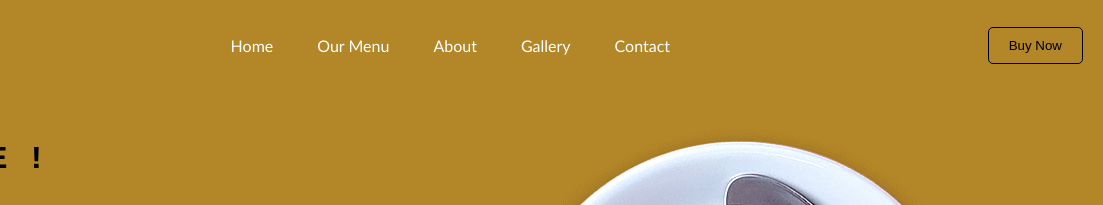
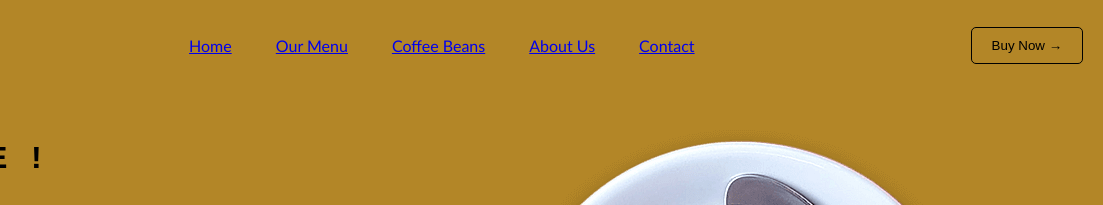
Before and after one commit to OnlineOreo/cafecoffee, a plain HTML site: page index.html in a window 1280 px wide. Shown: the top 205 px of the page, 177-1280 px from the left. Drawn offline with Linux system fonts and the light colour scheme.

```diff
--- a/index.html
+++ b/index.html
@@ -1,25 +1,27 @@
 <!DOCTYPE html>
 <html lang="en">
+
 <head>
   <meta charset="UTF-8" />
   <meta name="viewport" content="width=device-width, initial-scale=1.0" />
   <link rel="stylesheet" href="style.css" />
   <title>Document</title>
 </head>
+
 <body>
-    <div class="container">
+  <div id="nav" class="container">
     <div class="navbar">
       <div class="logo">
         <img src="./img/logo-regular-free-img.png" alt="#" />
       </div>
       <div class="navtabs">
-          <span>Home</span>
-          <span>Our Menu</span>
-          <span>About</span>
-          <span>Gallery</span>
-          <span>Contact</span>
+        <span><a href="#nav">Home</a> </span>
+        <span><a href="#drinks">Our Menu</a></span>
+        <span><a href="#buy">Coffee Beans</a></span>
+        <span><a href="#about">About Us</a></span>
+        <span><a href="#contact">Contact</a></span>
       </div>
-        <div class="button"><button>Buy Now</button></div>
+      <div class="button"><button>Buy Now &rarr; </button></div>
     </div>
     <!-- section 1  -->
     <section class="section1">
@@ -34,7 +36,7 @@
       </div>
     </section>
     <!-- section 2 -->
-      <section class="section2">
+    <section id="drinks" class="section2">
       <div class="heading">
         <h1>Drinks</h1>
         <h2></h2>
@@ -83,12 +85,12 @@
           Lorem ipsum dolor sit amet consectetur adipisicing elit. Aliquam,
           deleniti!
         </p>
-          <button>Get Delivery</button>
+        <button>Get Delivery &rarr; </button>
       </div>
       <div class="right"><img src="./img/image4.png" alt="#" /></div>
     </section>
     <!-- section 4  -->
-      <section class="section4">
+    <section id="buy" class="section4">
       <div class="box">
         <div class="left"><img src="./img/image5.png" alt="#" /></div>
         <div class="right">
@@ -100,13 +102,13 @@
             Lorem ipsum dolor sit amet consectetur adipisicing elit. Aliquam,
             deleniti!
           </p>
-            <button>Buy Now</button>
+          <button>Buy Now &rarr; </button>
         </div>
       </div>
     </section>
-      <section class="section5">
+    <section id="about" class="section5">
       <div class="heading">
-          <h2>About</h2>
+        <h2>About Us</h2>
         <h4></h4>
       </div>
       <div class="box">
@@ -123,11 +125,13 @@
             Lorem ipsum dolor sit amet, consectetur adipisicing elit, sed do
             eiusmod tempor incididunt ut labore et dolore magna aliqua. Ut
             enim ad minim veniam, quis nostrud exercitation ullamco laboris.
-            </p><br>
+          </p>
+          <br />
           <p>
             Consectetur adipisicing elit, sed do eiusmod tempor incididunt ut
             labore et dolore magna aliqua. Ut enim ad minim veniam.
-            </p><br>
+          </p>
+          <br />
           <p>
             Consectetur adipisicing elit, sed do eiusmod tempor incididunt ut
             labore et dolore magna aliqua. Ut enim ad minim veniam.
@@ -184,4 +188,5 @@
     </section>
   </div>
 </body>
+
 </html>
```
Lines whose indentation alone changed are shown as unchanged.
